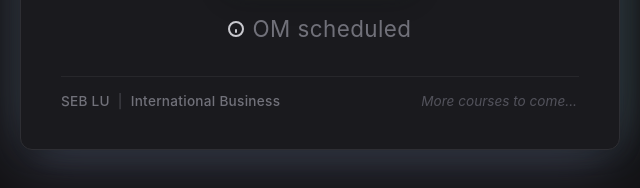
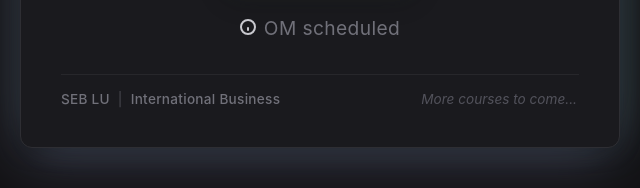
Before and after one commit to zoranls/efbuddy, a plain HTML site: page index.html in a window 1280 px wide. Shown: the part 503-691 px from the top of the page, 320-960 px from the left. Drawn offline with Linux system fonts and the light colour scheme.

Commit message:
Slightly smaller status text
Co-Authored-By: Claude Sonnet 5.5 <noreply@anthropic.com>
Claude-Session: https://claude.ai/code/session_01VafUhKU88kyGHqXW2pXS58

```diff
--- a/index.html
+++ b/index.html
@@ -266,8 +266,8 @@
         /* Status line under the buttons. */
         .status {
             margin-top: 22px;
-            /* Capital height of the text (~0.71em) matches the 16px clock. */
-            font-size: 1.4rem;
+            /* Slightly larger than the 16px clock. */
+            font-size: 1.2rem;
             line-height: 1;
             color: #71717a;
             letter-spacing: 0.02em;
```
